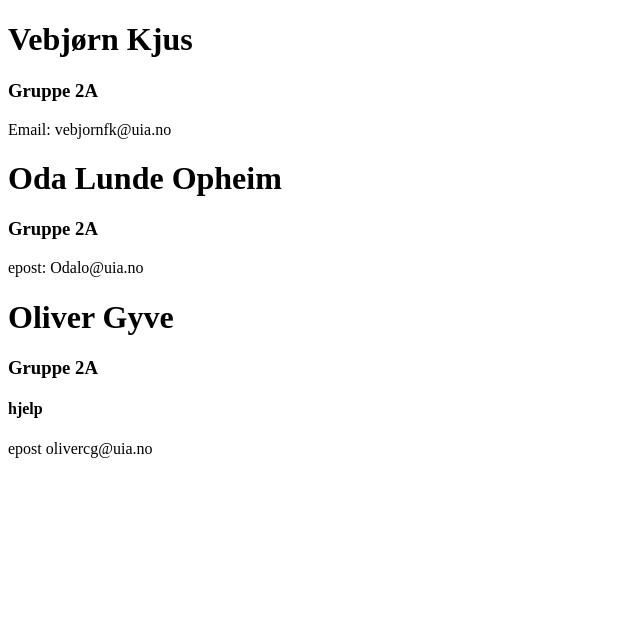
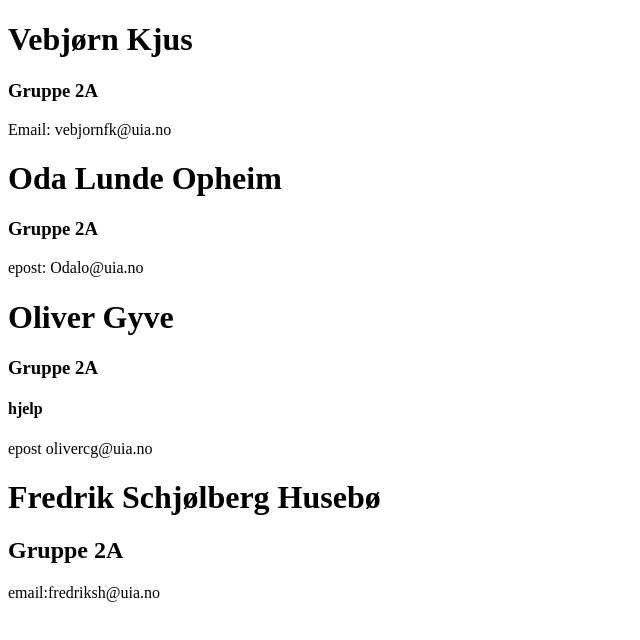
Before and after one commit to Odalopheim/Prosjektoblig03, a plain HTML site: page docs/index.html in a window 1280 px wide. Shown: the whole page, without its empty margins (0-640 px from the left). Drawn offline with Linux system fonts and the light colour scheme.

Commit message:
ny branch fsh

```diff
--- a/docs/index.html
+++ b/docs/index.html
@@ -16,6 +16,9 @@
     <h3> Gruppe 2A</h3>
     <h4>hjelp</h4>
     <p> epost olivercg@uia.no</p>
+    <h1>  Fredrik Schjølberg Husebø </h1>
+    <h2> Gruppe 2A</h2>
+    <p> email:fredriksh@uia.no</p>
   </h1>
 </body>
 </html>
```
